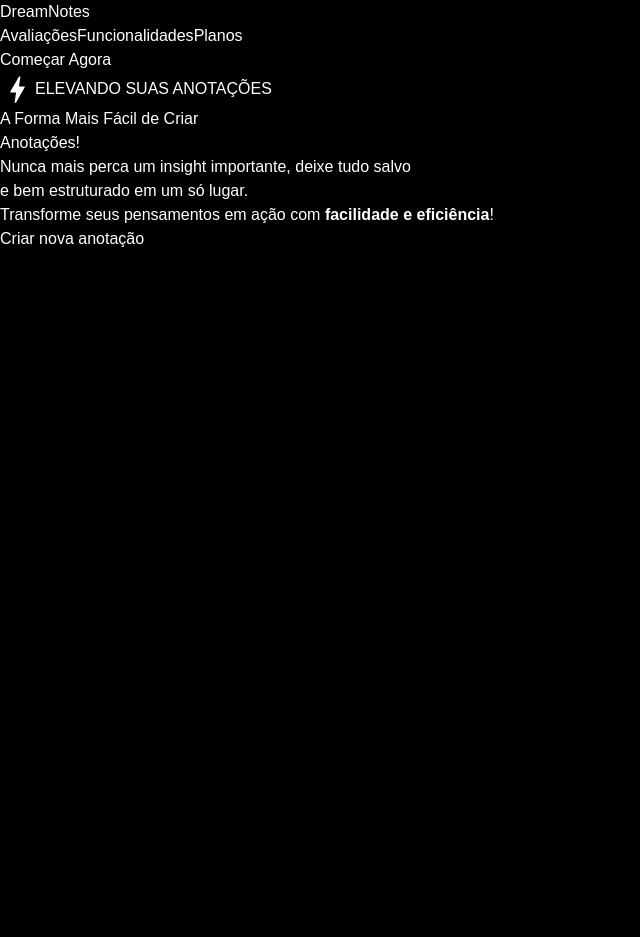
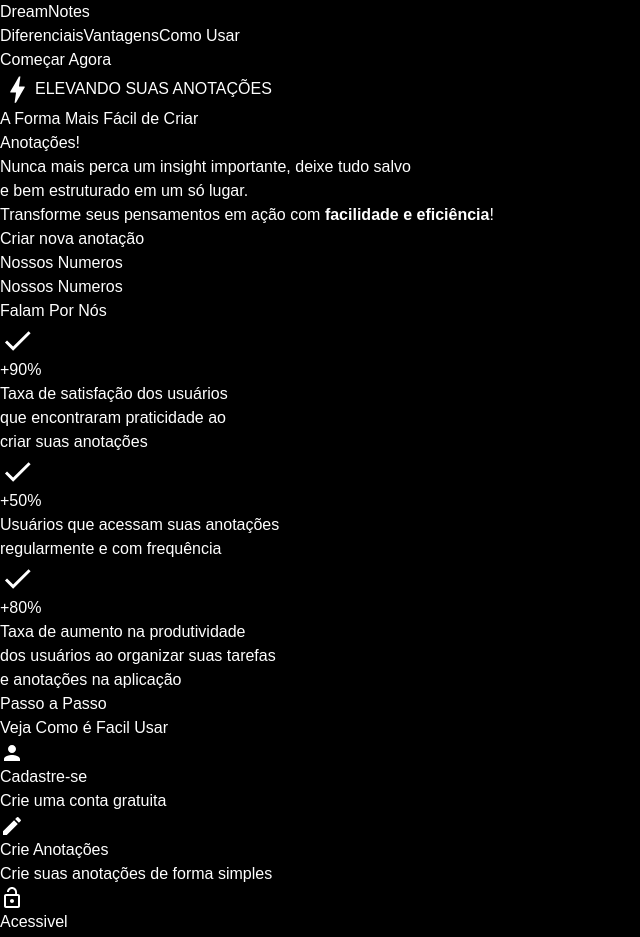
Before and after one commit to 2daniell/dream-notes, a Next.js app: page / in a window 1280 px wide. Shown: the top 937 px of the page, without its empty margins (0-640 px from the left). Before the commit the page ends 800 px from the top, so only its background shows below. Built offline with nearby package versions, Linux system fonts and the light colour scheme.

Commit message:
Adicionado seção Como usar com etapas e seção de números no site

```diff
--- a/src/app/page.tsx
+++ b/src/app/page.tsx
@@ -1,5 +1,7 @@
 import { Header } from "@/components/header/Header";
 import { HeroSection } from "@/components/hero/HeroSection";
+import { ProcessStep } from "@/components/step/ProcessStep";
+import { Check } from "@mui/icons-material";
 
 export default function Home() {
 
@@ -7,6 +9,30 @@ export default function Home() {
     <div className="flex flex-col container h-screen mx-auto">
       <Header />
       <HeroSection />
+
+      <div className="flex flex-col items-center justify-center pb-10">
+        <h3 className="text-sm uppercase tracking-wider text-[--text-secundary] text-center">Nossos Numeros</h3>
+        <h2 className="text-3xl text-center font-bold mb-8">Nossos Numeros <br /> Falam Por Nós</h2>
+        <div className="flex items-center space-x-8">
+          <div className="flex flex-col items-center justify-center gap-4 text-center">
+            <Check className="bg-[--color-primary] rounded-full" fontSize="large"/>
+            <h2 className="font-bold text-4xl">+90%</h2>
+            <p className="text-[--text-secundary] font-semibold">Taxa de satisfação dos usuários <br/> que encontraram praticidade ao <br /> criar suas anotações</p>
+          </div>
+          <div className="flex flex-col items-center justify-center gap-4 text-center">
+            <Check className="bg-[--color-primary] rounded-full" fontSize="large"/>
+            <h2 className="font-bold text-4xl">+50%</h2>
+            <p className="text-[--text-secundary] font-semibold">Usuários que acessam suas anotações <br /> regularmente e com frequência</p>
+          </div>
+          <div className="flex flex-col items-center justify-center gap-4 text-center">
+            <Check className="bg-[--color-primary] rounded-full" fontSize="large"/>
+            <h2 className="font-bold text-4xl">+80%</h2>
+            <p className="text-[--text-secundary] font-semibold">Taxa de aumento na produtividade <br /> dos usuários ao organizar suas tarefas <br /> e anotações na aplicação</p>
+          </div>
+        </div>
+      </div>
+
+      <ProcessStep />
     </div>
   );
 }
--- a/src/components/header/Header.tsx
+++ b/src/components/header/Header.tsx
@@ -6,9 +6,9 @@ export function Header() {
                 <span className="text-[--color-primary]">Notes</span>
             </h1>
             <nav className="flex justify-center items-center gap-8 text-[--text-segundary] font-semibold cursor-pointer">
-                <span>Avaliações</span>
-                <span>Funcionalidades</span>
-                <span>Planos</span>
+                <span>Diferenciais</span>
+                <span>Vantagens</span>
+                <span>Como Usar</span>
             </nav>
             <button className="bg-[--color-primary] text-[--text-primary] font-semibold py-2 px-4 rounded">
                 Começar Agora
--- a/src/components/hero/HeroSection.tsx
+++ b/src/components/hero/HeroSection.tsx
@@ -2,7 +2,7 @@ import { Bolt } from "@mui/icons-material";
 
 export function HeroSection() {
     return (
-        <div className="flex gap-3 flex-col items-center justify-center h-full">
+        <div className="flex gap-3 flex-col items-center justify-center min-h-[90%]">
             <div className="flex justify-center items-center gap-4 font-bold">
                 <Bolt className="text-[--color-primary]" fontSize="large" />
                 <span className="tracking-[4px]">ELEVANDO SUAS ANOTAÇÕES</span>
--- /dev/null
+++ b/src/components/step/ProcessStep.tsx
@@ -0,0 +1,43 @@
+import { Edit, LockOpen, Person } from "@mui/icons-material";
+
+export function ProcessStep() {
+    return (
+        <div className="flex flex-col items-center mt-32 py-10">
+            <h3 className="text-sm uppercase tracking-wider text-[--text-secundary]">Passo a Passo</h3>
+            <h2 className="text-3xl font-bold mb-8">Veja Como é Facil Usar</h2>
+            <div className="flex items-center space-x-6">
+                <div className="flex flex-col items-center text-center">
+                    <div className="bg-[--color-primary] p-4 rounded-full">
+                        <Person />
+                    </div>
+                    <h4 className="font-semibold mt-4">Cadastre-se</h4>
+                    <p className="text-[--text-secundary] font-semibold">Crie uma conta gratuita</p>
+                </div>
+                <div className="flex items-center">
+                    <div className="w-10 h-1 bg-[--color-primary]"></div>
+                    <div className="w-2 h-2 bg-[--color-primary] rounded-full mx-1"></div>
+                    <div className="w-10 h-1 bg-[--color-primary]"></div>
+                </div>
+                <div className="flex flex-col items-center text-center">
+                    <div className="bg-[--color-primary] p-4 rounded-full">
+                        <Edit />
+                    </div>
+                    <h4 className="font-semibold mt-4">Crie Anotações</h4>
+                    <p className="text-[--text-secundary] font-semibold">Crie suas anotações de forma simples</p>
+                </div>
+                <div className="flex items-center">
+                    <div className="w-10 h-1 bg-[--color-primary]"></div>
+                    <div className="w-2 h-2 bg-[--color-primary] rounded-full mx-1"></div>
+                    <div className="w-10 h-1 bg-[--color-primary]"></div>
+                </div>
+                <div className="flex flex-col items-center text-center">
+                    <div className="bg-[--color-primary] p-4 rounded-full">
+                        <LockOpen />
+                    </div>
+                    <h4 className="font-semibold mt-4">Acessivel</h4>
+                    <p className="text-[--text-secundary] font-semibold">Acesse de 24h por dia</p>
+                </div>
+            </div>
+      </div>
+    )
+}
```
Also changed, not shown: src/components/comparison/Comparison.tsx (added).
